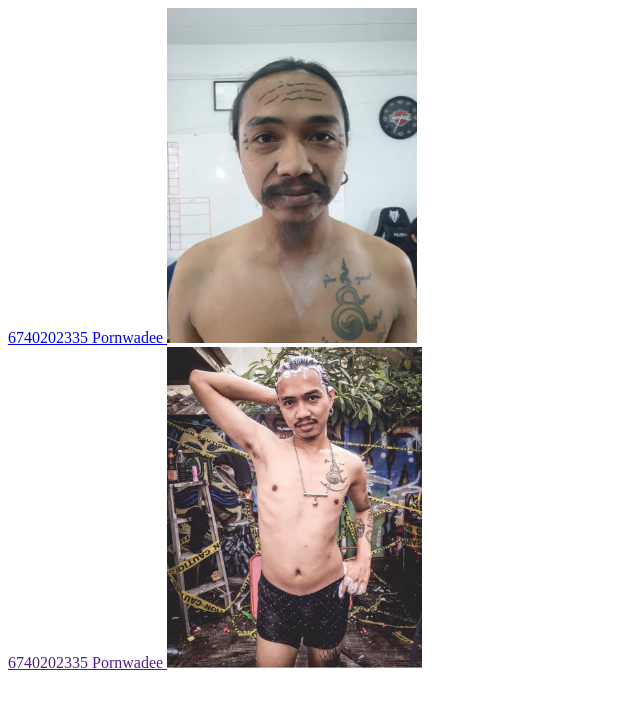
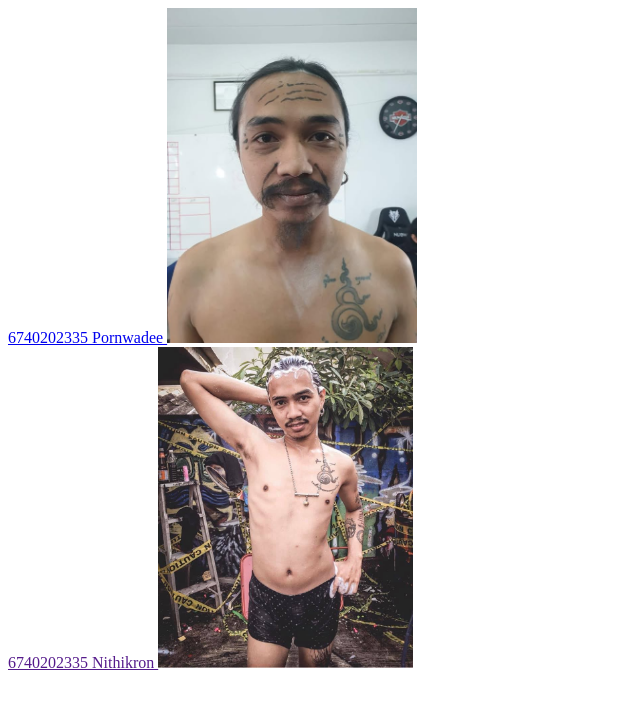
Before and after one commit to pornwadee2006/LAB333, a plain HTML site: page index.html in a window 1280 px wide. Shown: the whole page, without its empty margins (0-640 px from the left). Drawn offline with Linux system fonts and the light colour scheme.

Commit message:
full code

```diff
--- a/index.html
+++ b/index.html
@@ -1,2 +1,2 @@
 <a href="a.html">6740202335 Pornwadee </a><img src="A1.jpg" width="250"><br>
-<a href="">6740202335 Pornwadee </a><img src="B2.jpg" width="255">
+<a href="">6740202335 Nithikron </a><img src="B2.jpg" width="255">
```
